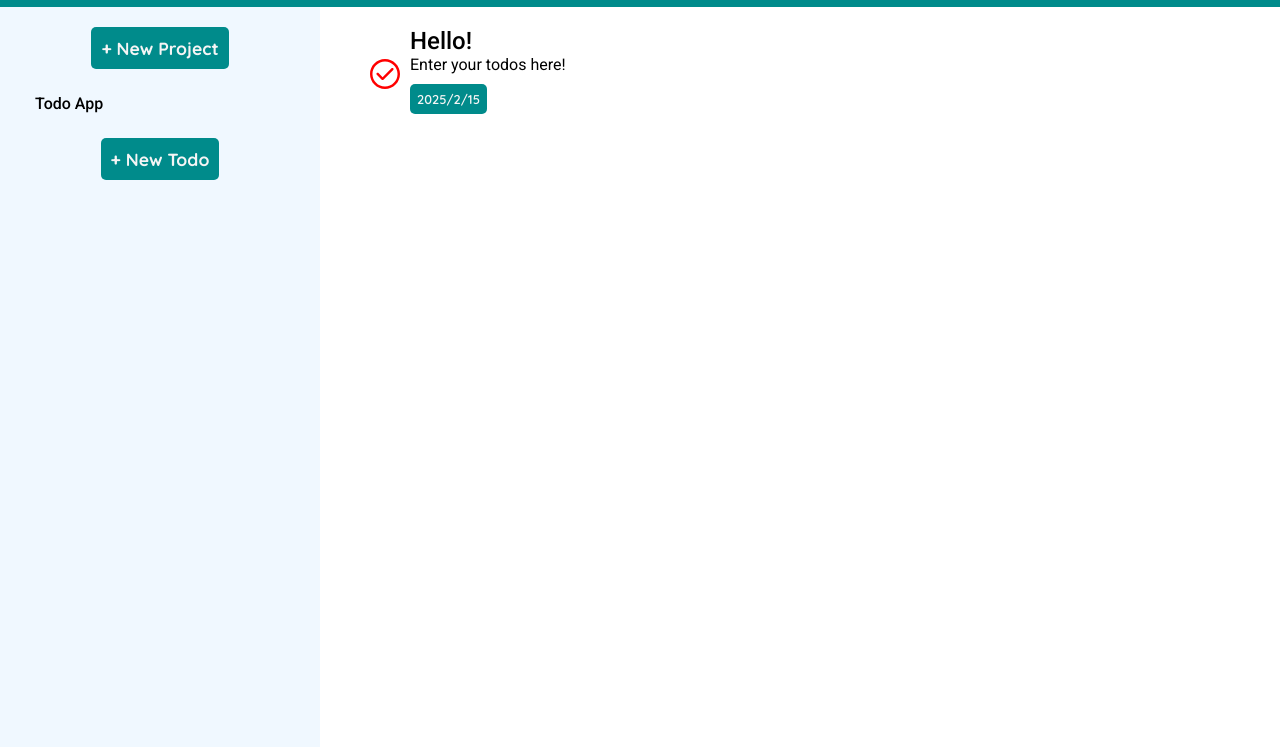
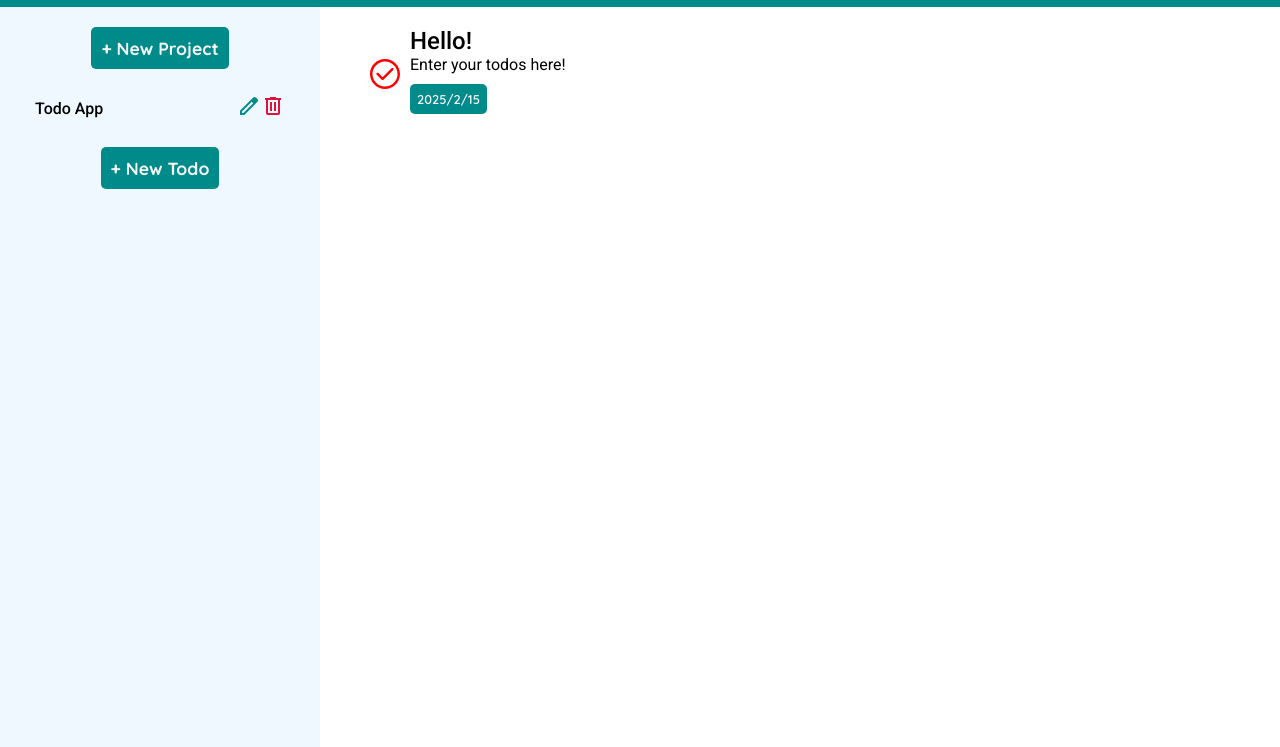
Before and after one commit to TalIQ501/todo_list, a website built with webpack: page src/template.html in a window 1280 px wide. Shown: the part 53-800 px from the top of the page. Built offline with nearby package versions, Linux system fonts and the light colour scheme.

Commit message:
Added some buttons

```diff
--- a/src/components/displayManager.js
+++ b/src/components/displayManager.js
@@ -1,5 +1,8 @@
 import imgCheckMarkComplete from '../img/check-mark-green-svgrepo-com.svg';
 import imgCheckMarkIncomplete from '../img/check-mark-red-svgrepo-com.svg';
+
+import imgDelete from '../img/delete-material-icon.svg';
+import imgEdit from '../img/edit-material-icon.svg';
 
 import { checkMarkClickHandler, projectClickHandler, todoFormClickHandler } from "./clickHandlers";
 
@@ -76,12 +79,42 @@ export const displayManager = () => {
         const projectName = project.getProjectName();
         const projectID = project.getID();
 
-        const projectDiv = document.createElement('p');
+        const projectDiv = document.createElement('div');
         projectDiv.setAttribute('id', `project-${projectID}`);
         projectDiv.classList.add('project-sidebar');
-        projectDiv.textContent = projectName;
 
-        projectDiv.addEventListener('click', () => projectClickHandler(projectID, pm, dm))
+        const projectNameDiv = document.createElement('p');
+        projectNameDiv.classList.add('project-name');
+        projectNameDiv.textContent = projectName;
+
+        const buttonsDiv = document.createElement('div');
+        buttonsDiv.classList.add('project-btn-container');
+
+        const btnDeleteContainer = document.createElement('div');
+        btnDeleteContainer.classList.add('img-container', 'btn-icon');
+
+        const btnDeleteImg = document.createElement('img');
+        btnDeleteImg.src = imgDelete;
+
+        btnDeleteContainer.appendChild(btnDeleteImg)
+
+        const btnEditContainer = document.createElement('div');
+        btnEditContainer.classList.add('img-container', 'btn-icon');
+
+        const btnEditImg = document.createElement('img');
+        btnEditImg.src = imgEdit;
+
+        btnEditContainer.appendChild(btnEditImg);
+
+        buttonsDiv.appendChild(btnEditContainer);
+        buttonsDiv.appendChild(btnDeleteContainer);
+
+        projectDiv.appendChild(projectNameDiv);
+        projectDiv.appendChild(buttonsDiv);
+
+        projectNameDiv.addEventListener('click', () => projectClickHandler(projectID, pm, dm))
+        //btnEditContainer.addEventListener('click', () => )
+        //btnDeleteContainer.addEventListener('click', () => )
 
         targetDiv.appendChild(projectDiv);
     }
--- a/src/styles.css
+++ b/src/styles.css
@@ -126,6 +126,8 @@ header {
 }
 
 .project-sidebar {
+    display: flex;
+    justify-content: space-between;
     padding: 5px;
     font-weight: 500;
     text-align: left;
@@ -135,6 +137,20 @@ header {
     background-color: lightblue;
     opacity: 0.8;
     transform: scale(1.1);
+}
+
+.project-name {
+    flex: 1;
+    align-self: center  ;
+}
+
+.project-btn-container {
+    display: flex;
+    flex-direction: row;
+}
+
+.btn-icon:hover {
+    opacity: 0.5;
 }
 
 #todos {
```
Also changed, not shown: src/img/delete-material-icon.svg (added), src/img/edit-material-icon.svg (added).
